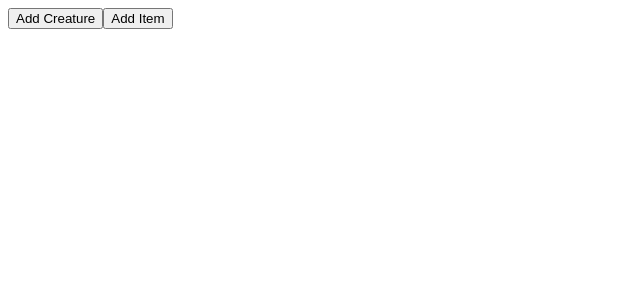
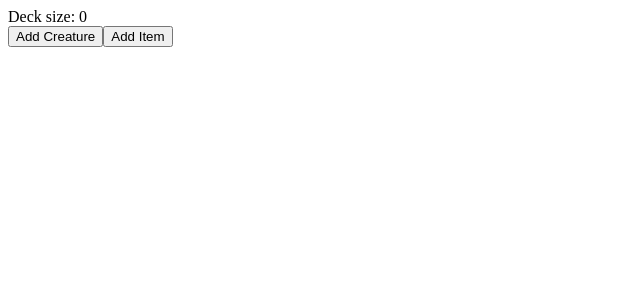
Before and after one commit to atkinchris/redux-cards, a React app: page / in a window 1280 px wide. Shown: the top 300 px of the page, without its empty margins (0-640 px from the left). Built offline with nearby package versions, Linux system fonts and the light colour scheme.

Commit message:
Add Deck Size component

```diff
--- a/src/components/App.jsx
+++ b/src/components/App.jsx
@@ -2,9 +2,11 @@ import React from 'react'
 
 import Cards from './Cards'
 import Debug from './Debug'
+import Deck from './Deck'
 
 const App = () => (
   <div>
+    <Deck />
     <Debug />
     <Cards />
   </div>
--- /dev/null
+++ b/src/components/Deck.jsx
@@ -0,0 +1,20 @@
+import React from 'react'
+import PropTypes from 'prop-types'
+import { connect } from 'react-redux'
+import { selectDeck } from '../store/selectors'
+
+const Deck = ({ deck }) => (
+  <div>
+    { `Deck size: ${deck.length}`}
+  </div>
+)
+
+Deck.propTypes = {
+  deck: PropTypes.arrayOf(PropTypes.shape({})).isRequired,
+}
+
+const mapStateToProps = state => ({
+  deck: selectDeck(state),
+})
+
+export default connect(mapStateToProps)(Deck)
```
